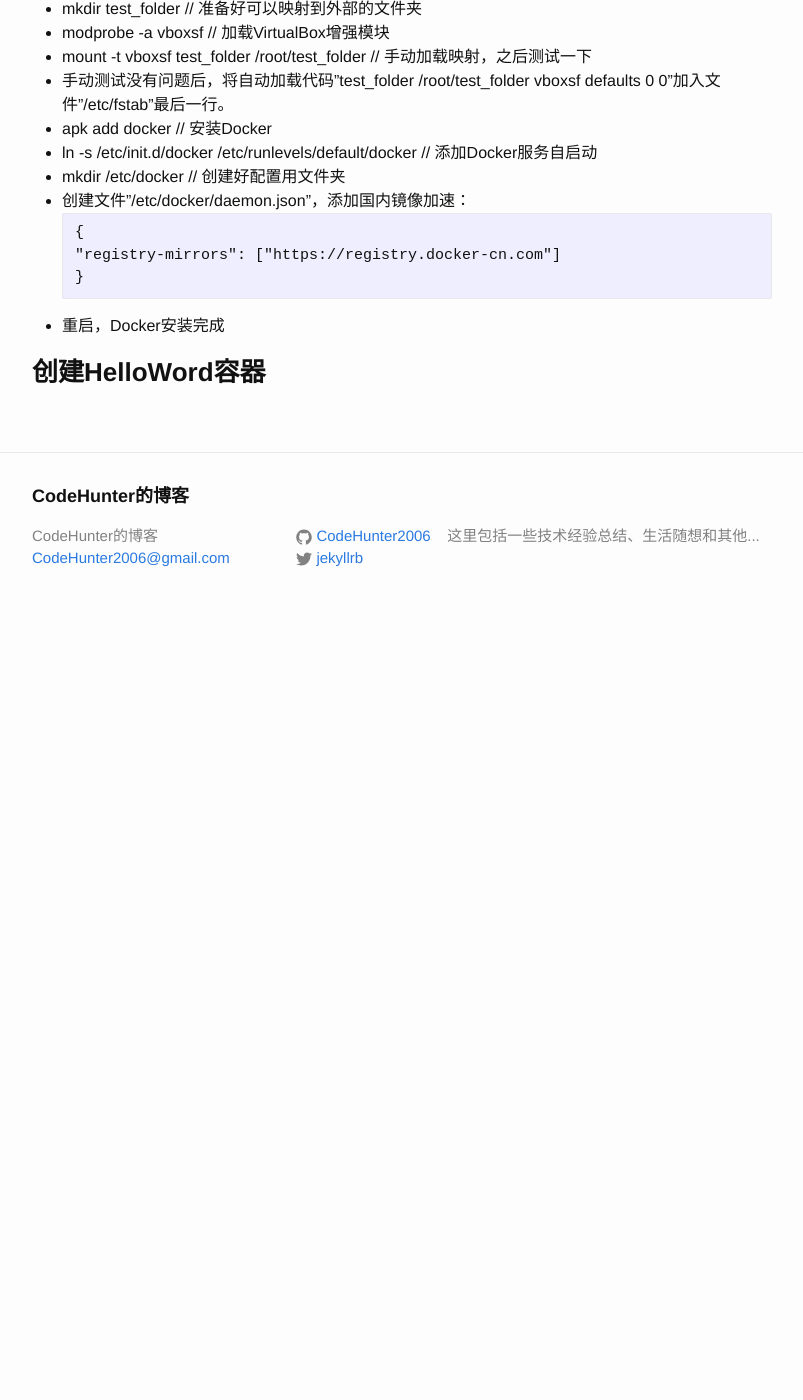
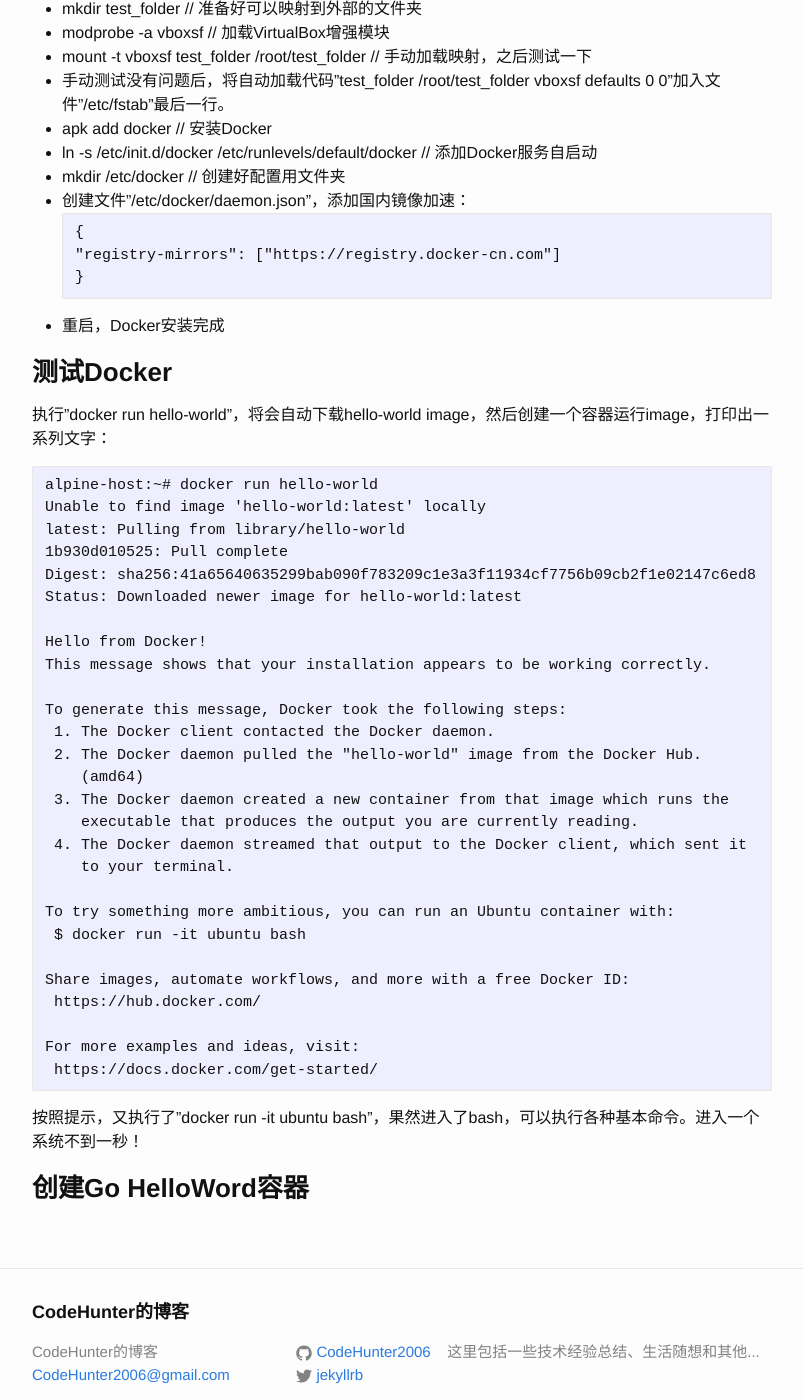
Before and after one commit to CodeHunter2006/CodeHunter2006.github.io, a Jekyll site: the page built from _posts/2018-12-23-VirtualBox_Alpine_Docker_Go.md, in a window 1280 px wide and 1400 px high, scrolled down 1375 px. Shown: the whole window, without its empty margins (238-1041 px from the left). Built offline with Jekyll 4.4.1, drawn with Linux system fonts in a browser that asks for light colours; before the commit the page ends 2005 px from its top, so only the background shows below that; some of the changed text lies outside the part shown.

Commit message:
增加Docker测试内容

````diff
--- a/_posts/2018-12-23-VirtualBox_Alpine_Docker_Go.md
+++ b/_posts/2018-12-23-VirtualBox_Alpine_Docker_Go.md
@@ -59,4 +59,38 @@
 ```
 * 重启，Docker安装完成
 
-### 创建HelloWord容器
+### 测试Docker
+执行"docker run hello-world"，将会自动下载hello-world image，然后创建一个容器运行image，打印出一系列文字：
+```
+alpine-host:~# docker run hello-world
+Unable to find image 'hello-world:latest' locally
+latest: Pulling from library/hello-world
+1b930d010525: Pull complete
+Digest: sha256:41a65640635299bab090f783209c1e3a3f11934cf7756b09cb2f1e02147c6ed8
+Status: Downloaded newer image for hello-world:latest
+
+Hello from Docker!
+This message shows that your installation appears to be working correctly.
+
+To generate this message, Docker took the following steps:
+ 1. The Docker client contacted the Docker daemon.
+ 2. The Docker daemon pulled the "hello-world" image from the Docker Hub.
+    (amd64)
+ 3. The Docker daemon created a new container from that image which runs the
+    executable that produces the output you are currently reading.
+ 4. The Docker daemon streamed that output to the Docker client, which sent it
+    to your terminal.
+
+To try something more ambitious, you can run an Ubuntu container with:
+ $ docker run -it ubuntu bash
+
+Share images, automate workflows, and more with a free Docker ID:
+ https://hub.docker.com/
+
+For more examples and ideas, visit:
+ https://docs.docker.com/get-started/
+```
+
+按照提示，又执行了"docker run -it ubuntu bash"，果然进入了bash，可以执行各种基本命令。进入一个系统不到一秒！
+
+### 创建Go HelloWord容器
````
Also changed, not shown: other parts of _posts/2018-12-23-VirtualBox_Alpine_Docker_Go.md (+1 -1 lines).
